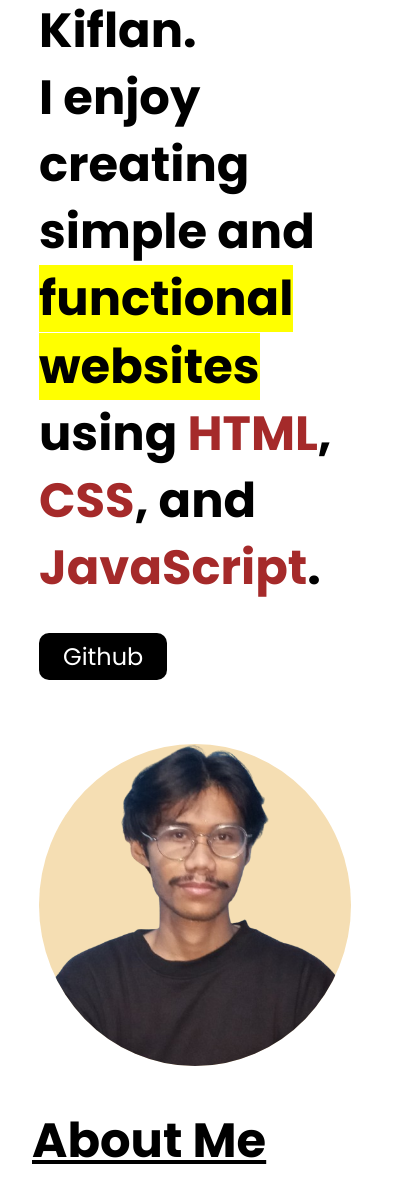
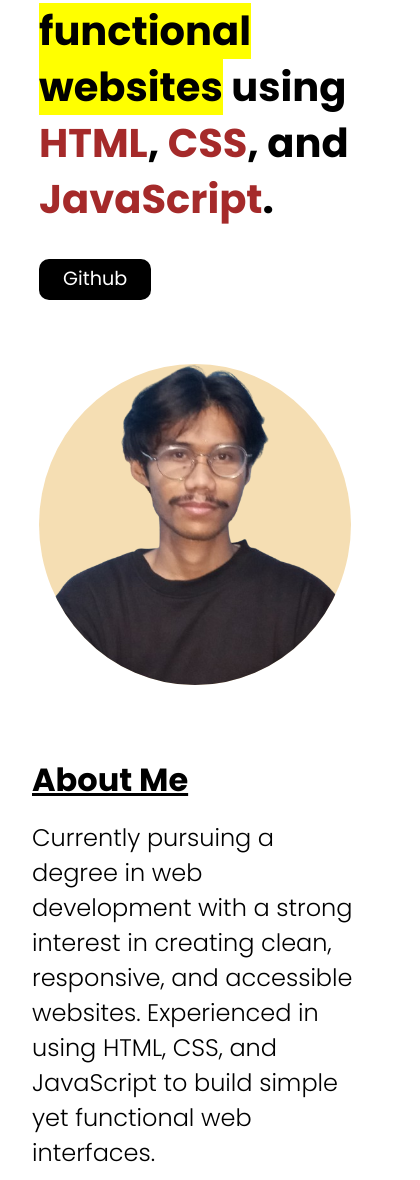
Before and after one commit to ahmadkiflan/personal-portfolio.github.io, a plain HTML site: page index.html in a window 390 px wide. Shown: the part 445-1625 px from the top of the page, 420 px wide, since content can reach past the window. Drawn offline with nearby package versions, Linux system fonts and the light colour scheme.

Commit message:
mengubah style css pada bagian about section

```diff
--- a/css/style.css
+++ b/css/style.css
@@ -243,6 +243,7 @@ footer {
   /* Hero Section Start */
   .hero-section {
     flex-wrap: wrap;
+    padding: 2rem 10%;
   }
 
   .hero-section .content-1 {
@@ -252,7 +253,7 @@ footer {
   }
 
   .hero-section h1 {
-    font-size: 3rem;
+    font-size: 2.5rem;
     max-width: 100%;
   }
   .hero-section img {
@@ -269,7 +270,7 @@ footer {
 
   .hero-section .content-1 a {
     display: inline-block;
-    font-size: 1.5rem;
+    font-size: 1.2rem;
     background-color: black;
     text-decoration: none;
     color: white;
@@ -289,6 +290,10 @@ footer {
   .about-section .content-1 p {
     max-width: 100%;
   }
+
+  .about-section h2 {
+    font-size: 2rem;
+  }
   /* About Section End */
 
   /* Projects Section Start */
@@ -296,8 +301,16 @@ footer {
     flex-wrap: wrap;
   }
 
+  .projects-section figure img {
+    width: 100%;
+  }
+
   .projects-section figure img:hover {
     transform: none;
+  }
+
+  .projects-section h3 {
+    font-size: 2rem;
   }
 
   /* Projects Section End */
```
